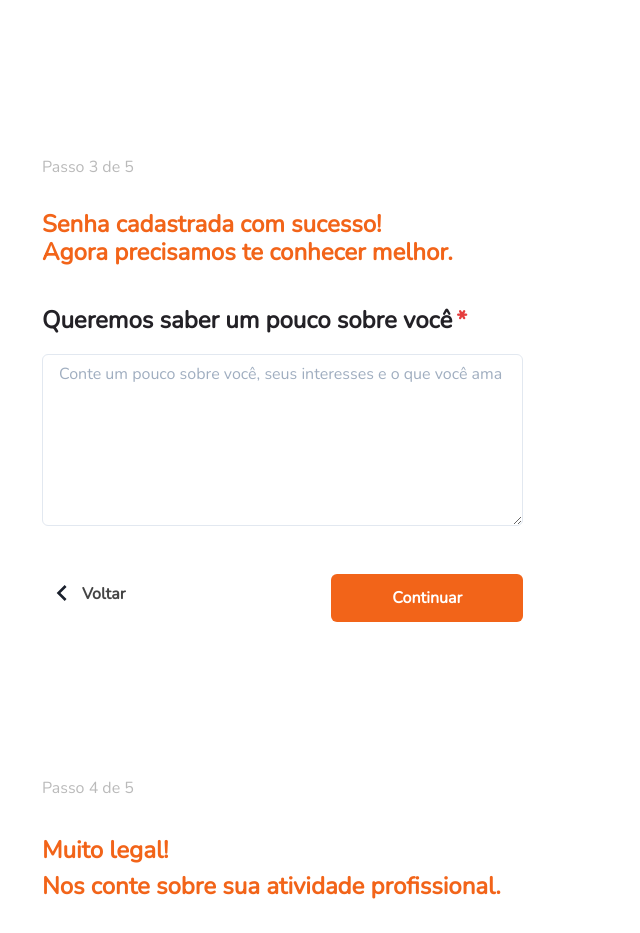
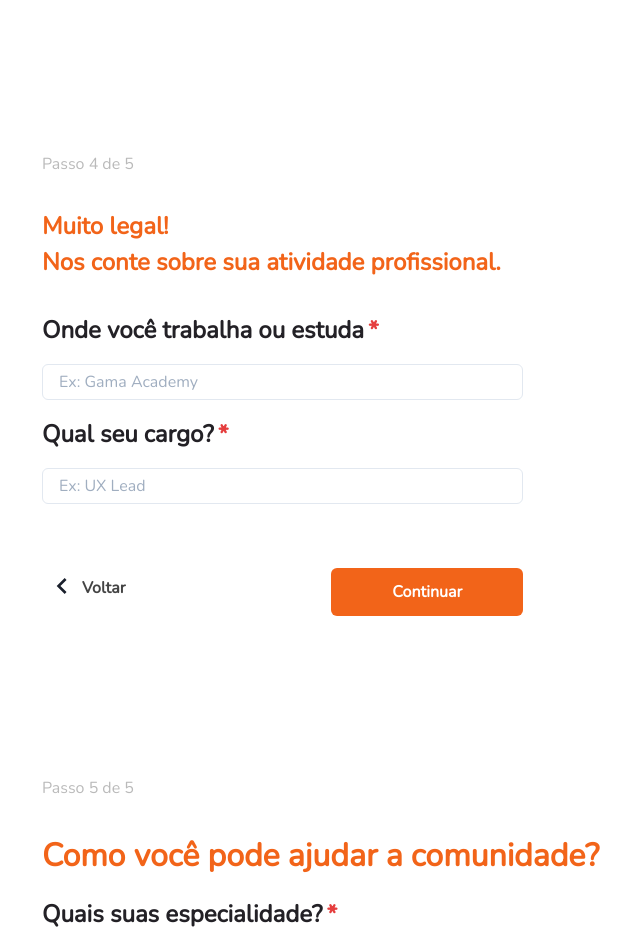
Before and after one commit to drapalskiMario/client-mentoree, a Next.js app: page /signup in a window 1280 px wide. Shown: the part 592-1525 px from the top of the page, without its empty margins (86-726 px from the left). Built offline with nearby package versions, Linux system fonts and the light colour scheme.

Commit message:
added logic pages in desktopPartThree

```diff
--- a/src/components/Signup/Desktop/SignupDesktopPartThree.tsx
+++ b/src/components/Signup/Desktop/SignupDesktopPartThree.tsx
@@ -10,11 +10,30 @@ import {
   FormLabel,
 } from '@chakra-ui/react'
 import { ChevronLeftIcon } from '@chakra-ui/icons'
+import { FormEvent } from 'react'
 
-export function SignupDesktopPartThree() {
+export function SignupDesktopPartThree({
+  displayPartThree,
+  handleFormUser,
+  setDisplayPartThree,
+  setDisplayPartFour,
+  setDisplayPartTwo,
+}) {
+
+    function nextStep(event: FormEvent) {
+      event.preventDefault()
+      setDisplayPartThree('none')
+      setDisplayPartFour('block')
+    }
+
+    function previousStep() {
+      setDisplayPartThree('none')
+      setDisplayPartTwo('block')
+    }
+
   return (
     <Box
-      display={['none', 'none', 'block']}
+      display={['none', 'none', displayPartThree]}
       height="calc(100vh - (5rem + 6rem))"
       width="80%"
       margin="0 auto"
@@ -39,7 +58,7 @@ export function SignupDesktopPartThree() {
       >
         Agora precisamos te conhecer melhor.
       </Text>
-      <form action="">
+      <form onSubmit={nextStep}>
         <FormControl id="about" isRequired>
           <FormLabel
             color="#232126"
@@ -56,6 +75,8 @@ export function SignupDesktopPartThree() {
             placeholder="Conte um pouco sobre você, seus interesses e o que você ama"
             width="47%"
             rows={7}
+            name="about"
+            onChange={handleFormUser}
           ></Textarea>
         </FormControl>
         <Flex
@@ -72,6 +93,7 @@ export function SignupDesktopPartThree() {
               backgroundColor="#ffffff"
               variant="unstyled"
               fontSize="2rem"
+              onClick={previousStep}
             />
             <Text
               fontSize="1rem"
--- a/src/pages/signup.tsx
+++ b/src/pages/signup.tsx
@@ -53,7 +53,13 @@ export default function Signup () {
         setDisplayPartThree={setDisplayPartThree}
         setDisplayPartOne={setDisplayPartOne}
       />
-      <SignupDesktopPartThree />
+      <SignupDesktopPartThree
+        displayPartThree={displayPartThree}
+        handleFormUser={handleFormUser}
+        setDisplayPartThree={setDisplayPartThree}
+        setDisplayPartFour={setDisplayPartFour}
+        setDisplayPartTwo={setDisplayPartTwo}
+      />
       <SignupDesktopPartFour />
       <SignupDesktopPartFiveMentor />
       <SignupDesktopPartFiveMentored />
```
Lines whose indentation alone changed are shown as unchanged.
